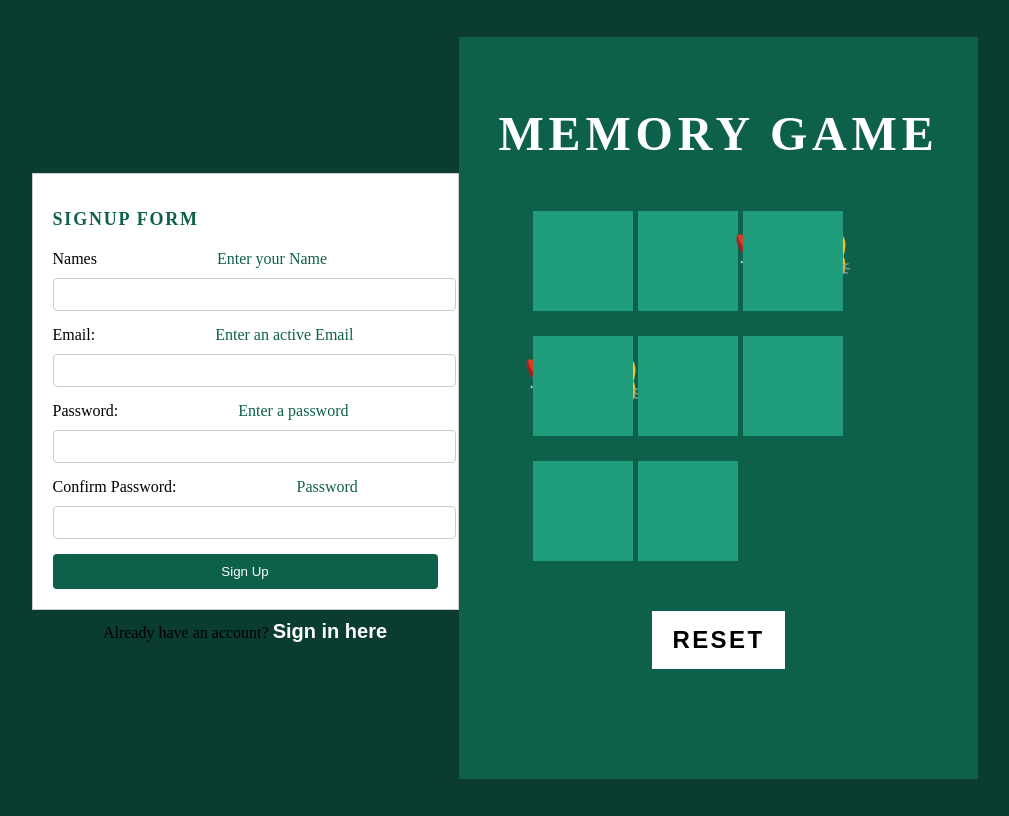
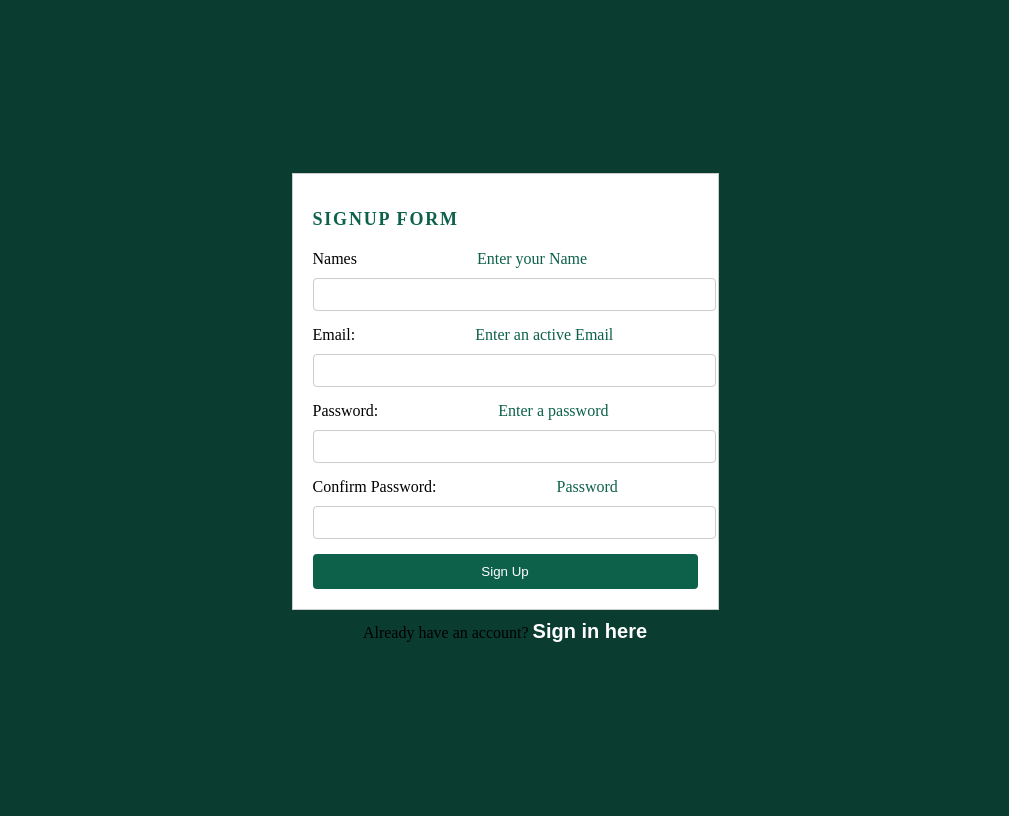
Before and after one commit to dodosebn/MemoryGame.github.io, a plain HTML site: page index.html in a window 1280 px wide. Shown: the whole page, without its empty margins (135-1144 px from the left). Drawn offline with Linux system fonts and the light colour scheme.

Commit message:
Update index.html

```diff
--- a/index.html
+++ b/index.html
@@ -42,7 +42,7 @@
 
   <!-- Ma, The form ends here -->
 
-  <div class="container" id="container">
+  <div class="container" id="container" style="display: none;">
     <div class="head">
         <h2>Memory Game</h2>
         <div class="score" id="score">Score: <span id="score">0</span></div>
```
